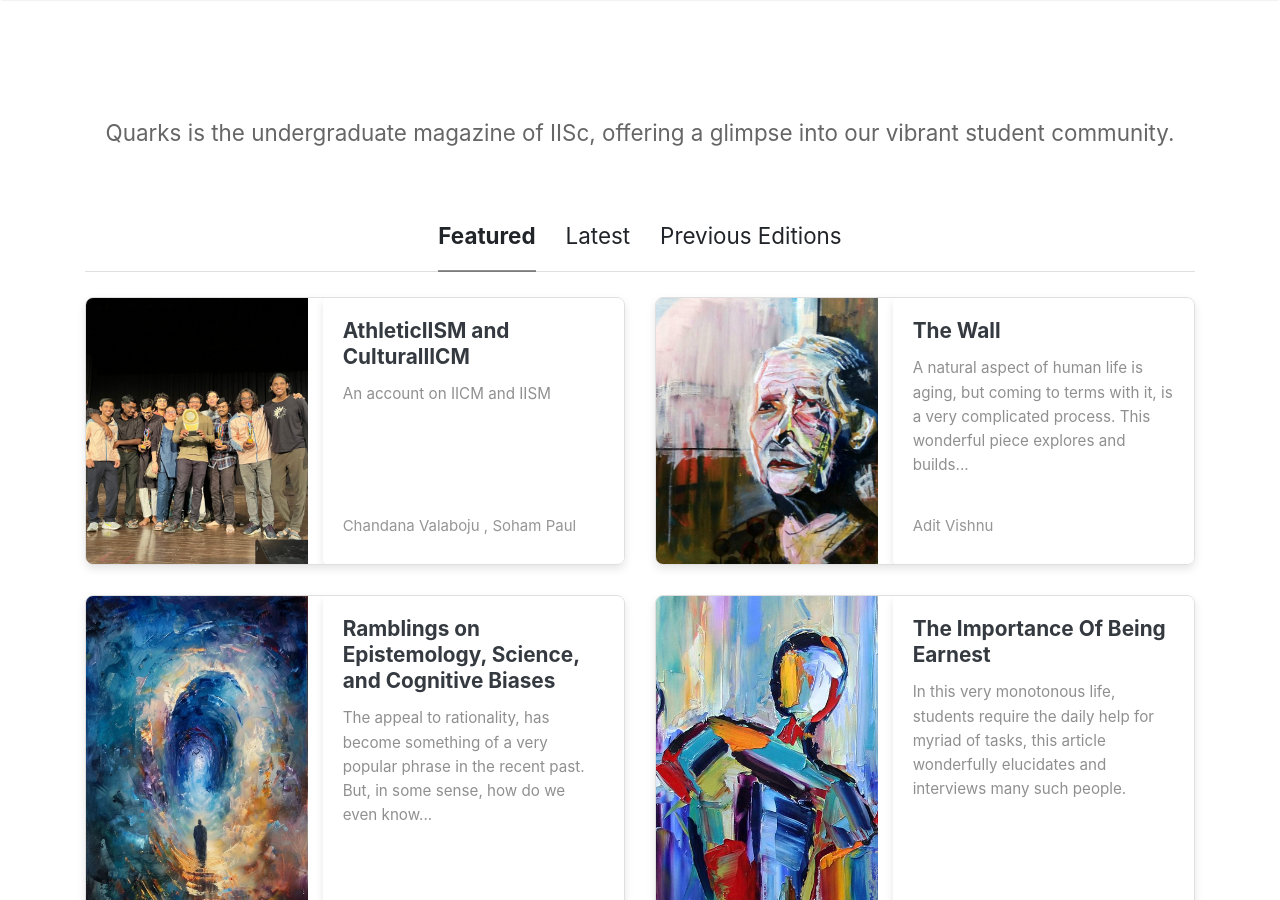
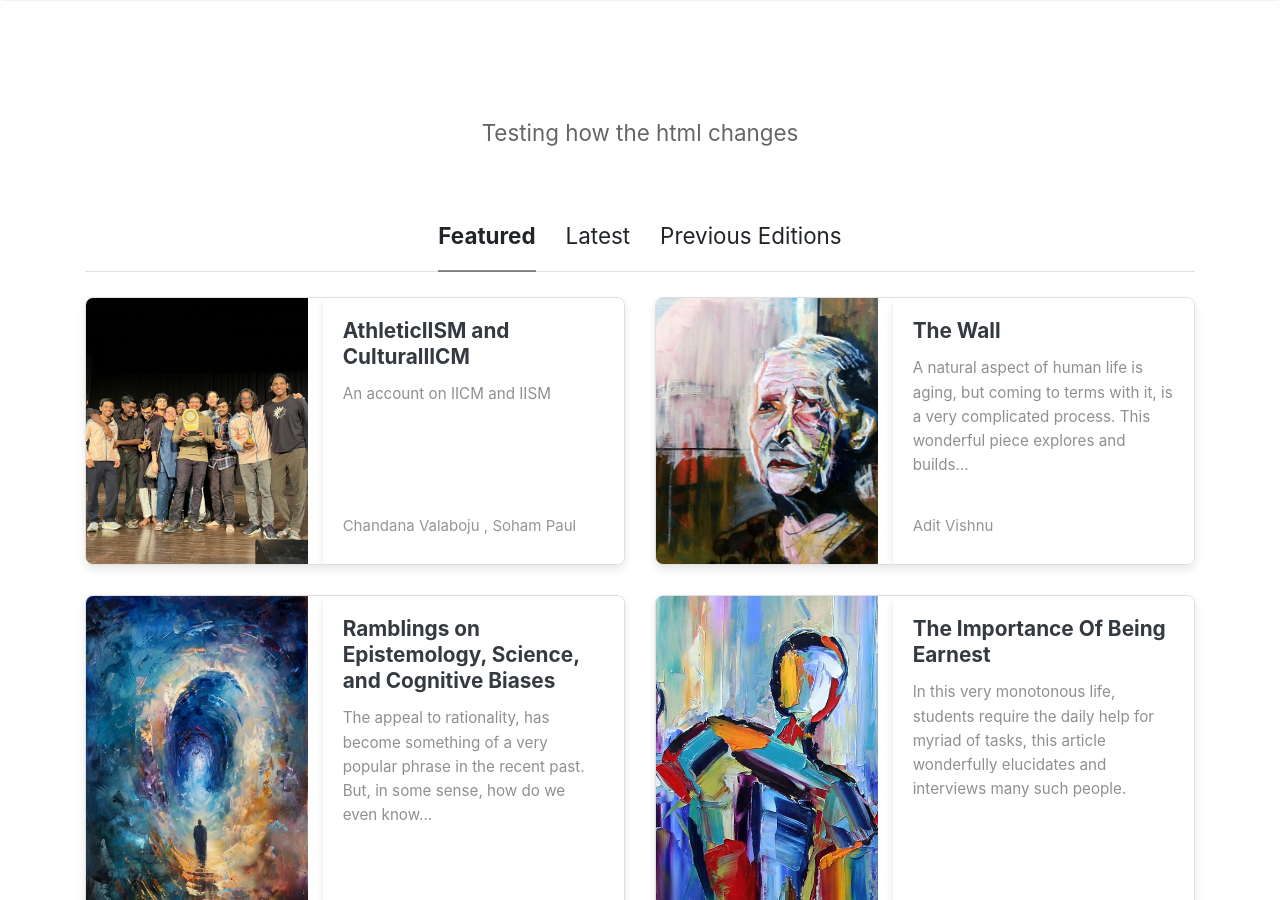
Before and after one commit to iGEM-IISc-2025/GenBank-Improvised, a Jekyll site: the page built from index.html, in a window 1280 px wide and 900 px high. Built offline with Jekyll 4.4.1, drawn with Linux system fonts in a browser that asks for light colours; nearby versions of some CDN libraries; the list of posts is cut into pages by our own code.

Commit message:
Testing how html changes - Soham
Changed some stuff in index.html

```diff
--- a/index.html
+++ b/index.html
@@ -14,7 +14,7 @@ title: Home
     <!-- <p class="lead">{{ site.description }}</p> -->
 </div>
 <p class="intro-text">
-    Quarks is the undergraduate magazine of IISc, offering a glimpse into our vibrant student community.
+    Testing how the html changes
 </p>
 <!-- Featured and Latest Toggle -->
 <section class="featured-posts">
```
